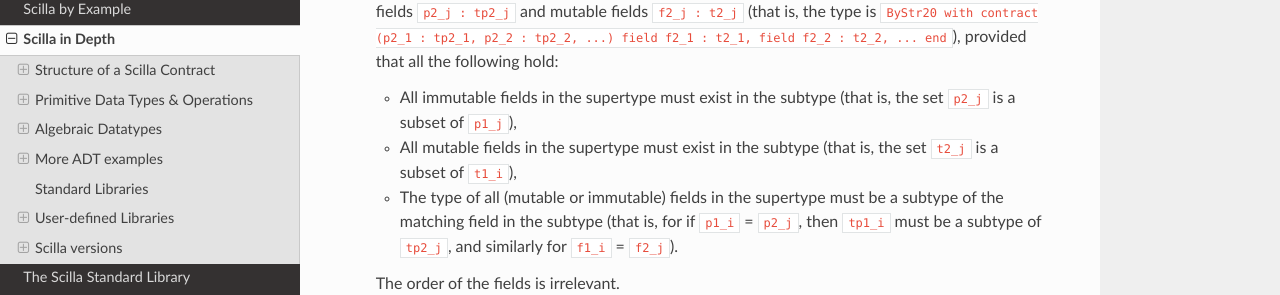
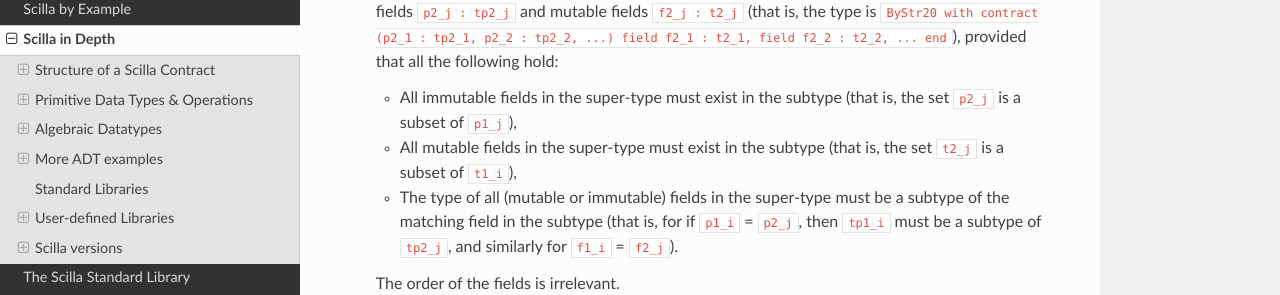
Before and after one commit to Zilliqa/scilla-docs, a Sphinx documentation site: the page built from docs/source/scilla-in-depth.rst, in a window 1280 px wide and 900 px high, scrolled down 16736 px. Shown: the part 170-465 px from the top of the window. Built offline with Sphinx 7.4.7 and the Read the Docs theme 2.0.0, drawn with Linux system fonts in a browser that asks for light colours.

Commit message:
Fix spellcheck

```diff
--- a/docs/source/scilla-in-depth.rst
+++ b/docs/source/scilla-in-depth.rst
@@ -948,9 +948,9 @@ The hierarchy of address types defines a subtype relation:
   ``ByStr20 with contract (p2_1 : tp2_1, p2_2 : tp2_2, ...) field f2_1 : t2_1, field
   f2_2 : t2_2, ... end``), provided that all the following hold:
 
-  - All immutable fields in the supertype must exist in the subtype (that is, the set ``p2_j`` is a subset of ``p1_j``),
-  - All mutable fields in the supertype must exist in the subtype (that is, the set ``t2_j`` is a subset of ``t1_i``),
-  - The type of all (mutable or immutable) fields in the supertype must be a subtype of the matching field in the subtype (that is, for if ``p1_i`` = ``p2_j``, then ``tp1_i`` must be a subtype of ``tp2_j``, and similarly for ``f1_i`` = ``f2_j``).
+  - All immutable fields in the super-type must exist in the subtype (that is, the set ``p2_j`` is a subset of ``p1_j``),
+  - All mutable fields in the super-type must exist in the subtype (that is, the set ``t2_j`` is a subset of ``t1_i``),
+  - The type of all (mutable or immutable) fields in the super-type must be a subtype of the matching field in the subtype (that is, for if ``p1_i`` = ``p2_j``, then ``tp1_i`` must be a subtype of ``tp2_j``, and similarly for ``f1_i`` = ``f2_j``).
 
   The order of the fields is irrelevant.
 
```
